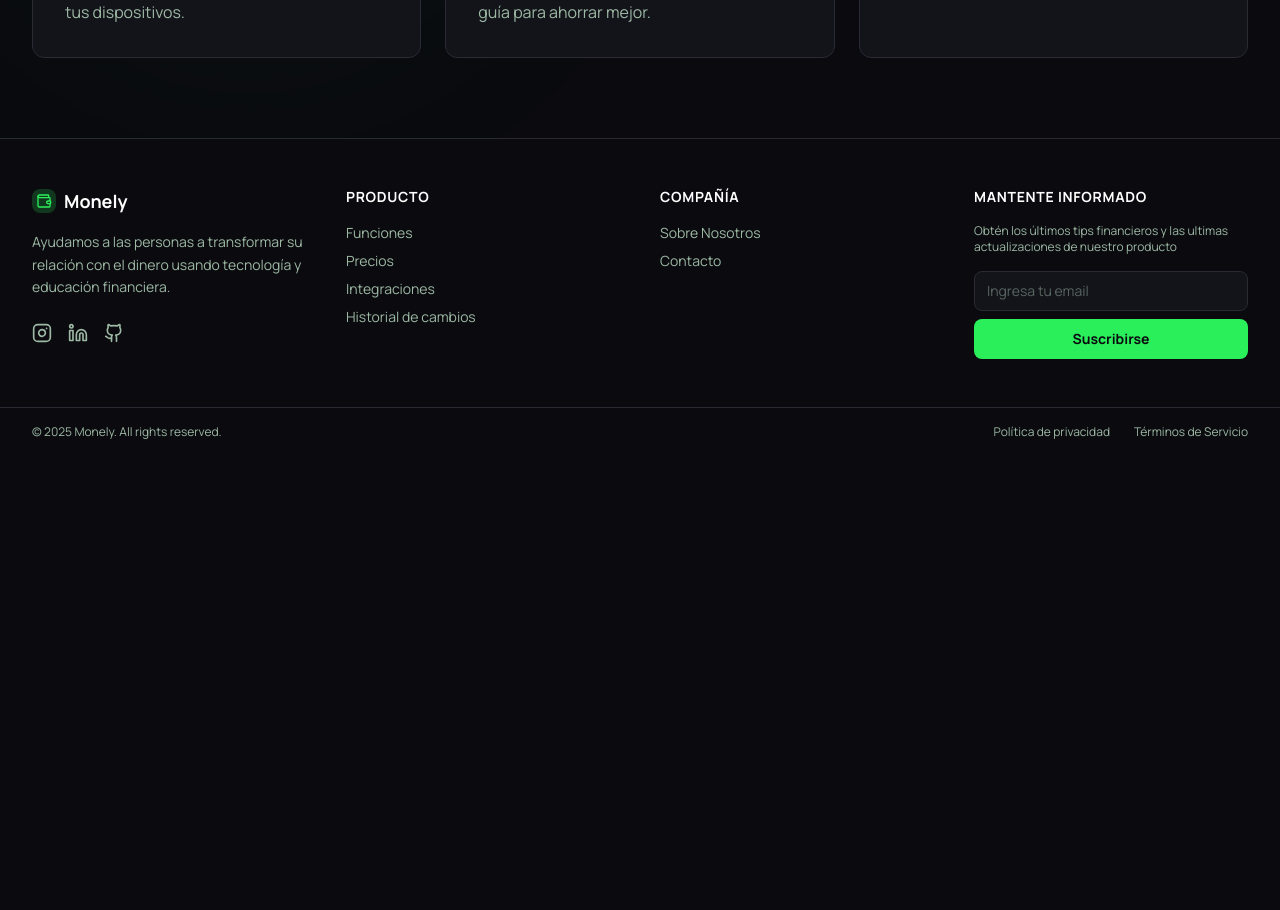
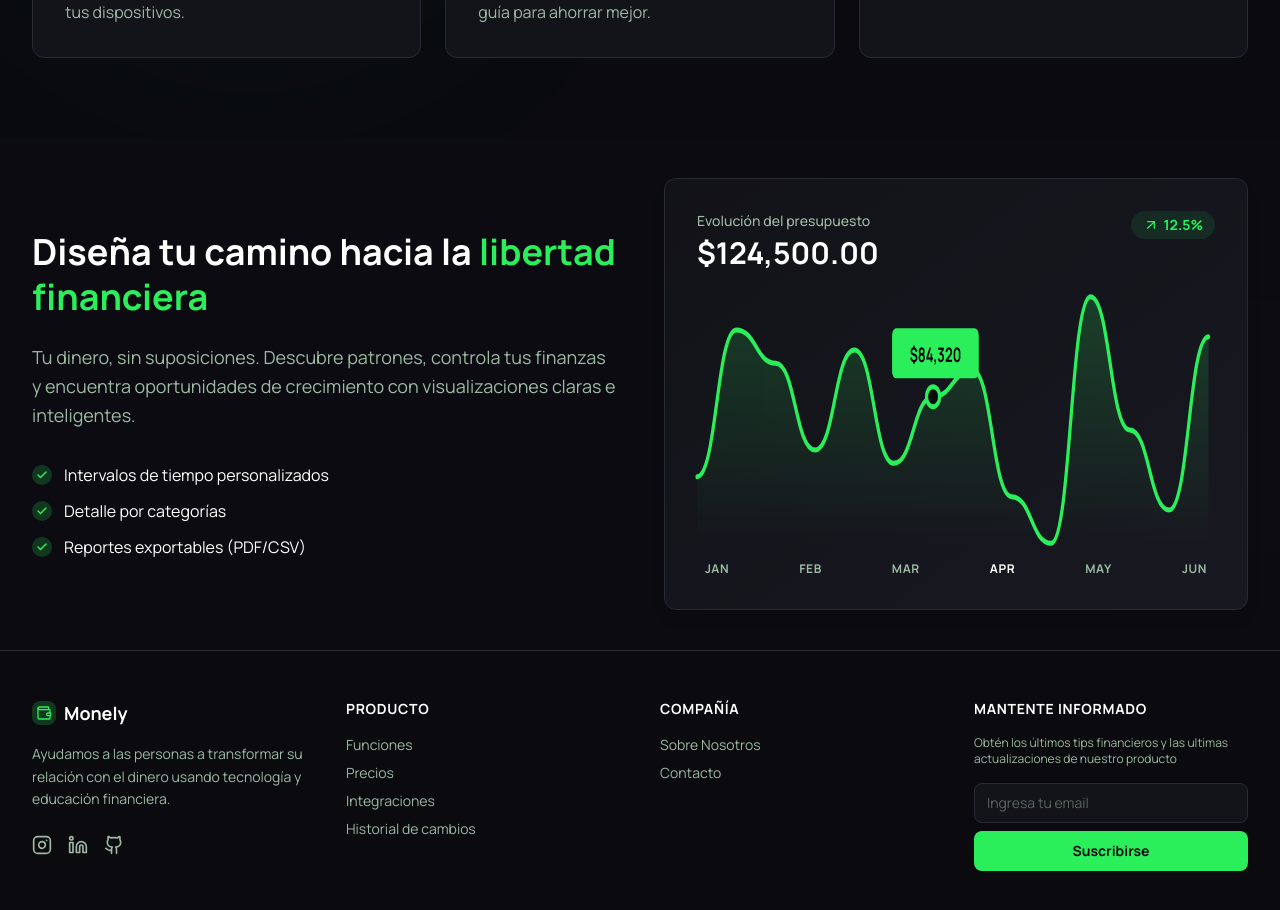
Before and after one commit to SantJojoa/finance-tracker, a React (Vite) app in the folder frontend/: page / in a window 1280 px wide. Shown: the part 1480-2390 px from the top of the page. Before the commit the page ends 1936 px from the top, so only its background shows below. Built offline with nearby package versions, Linux system fonts and the light colour scheme.

Commit message:
feat: Landing ChartSection

```diff
--- a/frontend/src/App.tsx
+++ b/frontend/src/App.tsx
@@ -3,6 +3,7 @@ import Footer from './components/layout/Footer'
 import HeroSection from './components/landing/HeroSection'
 import StatsSection from './components/landing/StatsSection'
 import FeaturesSection from './components/landing/FeaturesSection'
+import ChartSection from './components/landing/ChartSection'
 
 function App() {
 
@@ -14,6 +15,7 @@ function App() {
         <HeroSection />
         <StatsSection />
         <FeaturesSection />
+        <ChartSection />
       </main>
       <Footer />
     </div>
--- /dev/null
+++ b/frontend/src/components/landing/ChartSection.tsx
@@ -0,0 +1,147 @@
+import { Check, ArrowUpRight } from 'lucide-react'
+import Container from '@/components/ui/Container'
+import GlassCard from '@/components/ui/GlassCard'
+
+export default function ChartSection() {
+    return (
+        <section className="w-full py-10 bg-dark-surface/20">
+            <Container>
+                <div className="flex flex-col lg:flex-row gap-12 items-center">
+                    {/* Left Content */}
+                    <div className="flex-1 flex flex-col gap-6">
+                        <h2 className="text-3xl md:text-4xl font-bold leading-tight">
+                            Diseña tu camino hacia la{' '}
+                            <span className="text-primary">libertad financiera</span>
+                        </h2>
+                        <p className="text-text-dim text-lg leading-relaxed">
+                            Tu dinero, sin suposiciones.
+                            Descubre patrones, controla tus finanzas y encuentra oportunidades de crecimiento con visualizaciones claras e inteligentes.
+                        </p>
+
+                        {/* Feature List */}
+                        <ul className="flex flex-col gap-3 mt-2">
+                            <li className="flex items-center gap-3">
+                                <div className="size-5 rounded-full bg-primary/20 flex items-center justify-center flex-shrink-0">
+                                    <Check className="size-3 text-primary" strokeWidth={3} />
+                                </div>
+                                <span className="text-base">Intervalos de tiempo personalizados</span>
+                            </li>
+                            <li className="flex items-center gap-3">
+                                <div className="size-5 rounded-full bg-primary/20 flex items-center justify-center flex-shrink-0">
+                                    <Check className="size-3 text-primary" strokeWidth={3} />
+                                </div>
+                                <span className="text-base">Detalle por categorías</span>
+                            </li>
+                            <li className="flex items-center gap-3">
+                                <div className="size-5 rounded-full bg-primary/20 flex items-center justify-center flex-shrink-0">
+                                    <Check className="size-3 text-primary" strokeWidth={3} />
+                                </div>
+                                <span className="text-base">Reportes exportables (PDF/CSV)</span>
+                            </li>
+                        </ul>
+                    </div>
+
+                    {/* Right Chart */}
+                    <div className="flex-1 w-full">
+                        <GlassCard className="p-6 sm:p-8" hover={false}>
+                            {/* Chart Header */}
+                            <div className="flex justify-between items-start mb-6">
+                                <div>
+                                    <p className="text-text-dim text-sm font-medium">Evolución del presupuesto</p>
+                                    <p className="text-3xl font-bold mt-1">$124,500.00</p>
+                                </div>
+                                <div className="flex items-center gap-1 bg-primary/10 px-3 py-1 rounded-full">
+                                    <ArrowUpRight className="size-4 text-primary" />
+                                    <span className="text-primary text-sm font-bold">12.5%</span>
+                                </div>
+                            </div>
+
+                            {/* Chart SVG */}
+                            <div className="w-full h-[200px] sm:h-[250px] relative">
+                                <svg
+                                    className="w-full h-full overflow-visible"
+                                    fill="none"
+                                    preserveAspectRatio="none"
+                                    viewBox="0 0 478 150"
+                                    xmlns="http://www.w3.org/2000/svg"
+                                >
+                                    {/* Gradient Fill */}
+                                    <defs>
+                                        <linearGradient
+                                            id="paint0_linear"
+                                            x1="239"
+                                            y1="0"
+                                            x2="239"
+                                            y2="150"
+                                            gradientUnits="userSpaceOnUse"
+                                        >
+                                            <stop stopColor="#2bee5b" stopOpacity="0.2" />
+                                            <stop offset="1" stopColor="#2bee5b" stopOpacity="0" />
+                                        </linearGradient>
+                                    </defs>
+
+                                    {/* Area */}
+                                    <path
+                                        d="M0 109C18.1538 109 18.1538 21 36.3077 21C54.4615 21 54.4615 41 72.6154 41C90.7692 41 90.7692 93 108.923 93C127.077 93 127.077 33 145.231 33C163.385 33 163.385 101 181.538 101C199.692 101 199.692 61 217.846 61C236 61 236 45 254.154 45C272.308 45 272.308 121 290.462 121C308.615 121 308.615 149 326.769 149C344.923 149 344.923 1 363.077 1C381.231 1 381.231 81 399.385 81C417.538 81 417.538 129 435.692 129C453.846 129 453.846 25 472 25V150H0V109Z"
+                                        fill="url(#paint0_linear)"
+                                    />
+
+                                    {/* Line */}
+                                    <path
+                                        d="M0 109C18.1538 109 18.1538 21 36.3077 21C54.4615 21 54.4615 41 72.6154 41C90.7692 41 90.7692 93 108.923 93C127.077 93 127.077 33 145.231 33C163.385 33 163.385 101 181.538 101C199.692 101 199.692 61 217.846 61C236 61 236 45 254.154 45C272.308 45 272.308 121 290.462 121C308.615 121 308.615 149 326.769 149C344.923 149 344.923 1 363.077 1C381.231 1 381.231 81 399.385 81C417.538 81 417.538 129 435.692 129C453.846 129 453.846 25 472 25"
+                                        stroke="#2bee5b"
+                                        strokeLinecap="round"
+                                        strokeWidth="3"
+                                    />
+
+                                    {/* Interactive Point */}
+                                    <circle
+                                        cx="217.846"
+                                        cy="61"
+                                        r="6"
+                                        fill="#0a0a0f"
+                                        stroke="#2bee5b"
+                                        strokeWidth="3"
+                                    />
+
+                                    {/* Tooltip */}
+                                    <rect
+                                        x="180"
+                                        y="20"
+                                        width="80"
+                                        height="30"
+                                        rx="4"
+                                        fill="#2bee5b"
+                                    />
+                                    <text
+                                        x="220"
+                                        y="40"
+                                        fill="#0a0a0f"
+                                        fontSize="12"
+                                        fontWeight="bold"
+                                        textAnchor="middle"
+                                    >
+                                        $84,320
+                                    </text>
+                                </svg>
+                            </div>
+
+                            {/* Chart Labels */}
+                            <div className="flex justify-between mt-4 px-2">
+                                {['Jan', 'Feb', 'Mar', 'Apr', 'May', 'Jun'].map((month, index) => (
+                                    <p
+                                        key={month}
+                                        className={`text-xs font-bold uppercase tracking-wider ${index === 3 ? 'text-white' : 'text-text-dim'
+                                            }`}
+                                    >
+                                        {month}
+                                    </p>
+                                ))}
+                            </div>
+                        </GlassCard>
+                    </div>
+                </div>
+            </Container>
+        </section>
+    )
+}
```
